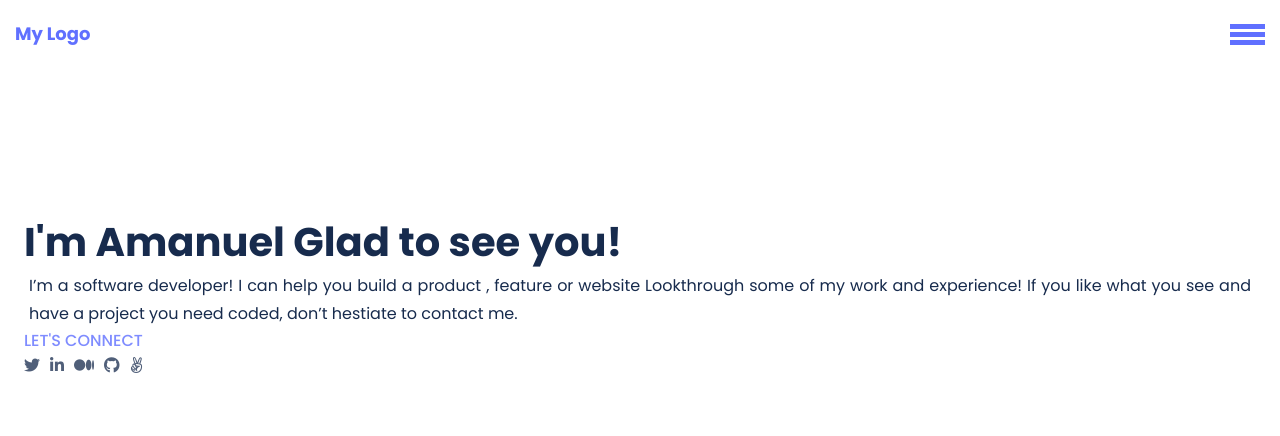
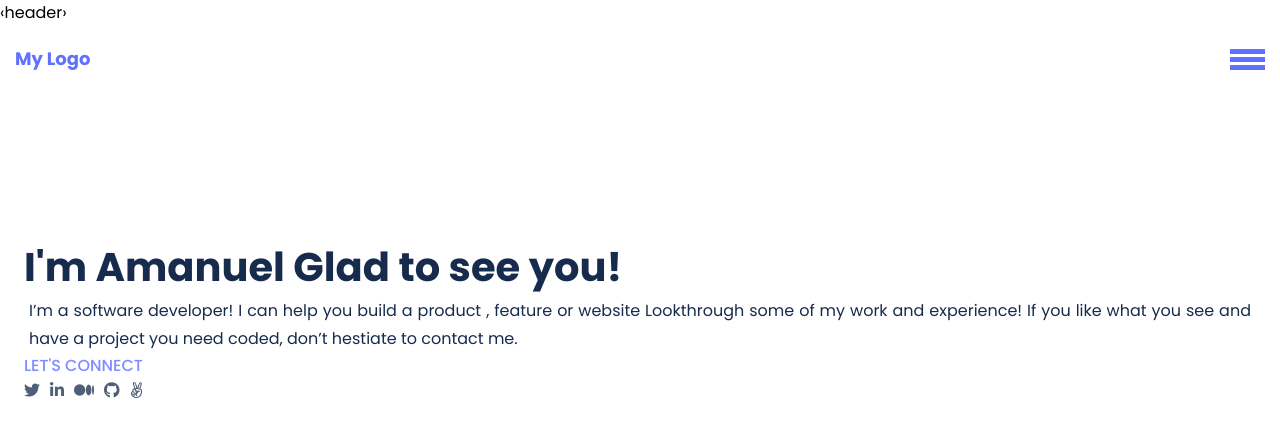
Before and after one commit to Emmanuel130/Portfolio, a website: page index.html in a window 1280 px wide. Drawn offline with Linux system fonts and the light colour scheme.

Commit message:
Update index.html

```diff
--- a/index.html
+++ b/index.html
@@ -15,7 +15,7 @@
     <script src="https://use.fontawesome.com/303b1d319c.js"></script>
     <title>Portfolio</title>
 </head>
-
+‹header›
 <body>
     <nav>
         <div class="container0">
@@ -27,6 +27,7 @@
             </a>
         </div>
     </nav>
+    </header>
     <header>
         <section>
             <div class="container">
```
